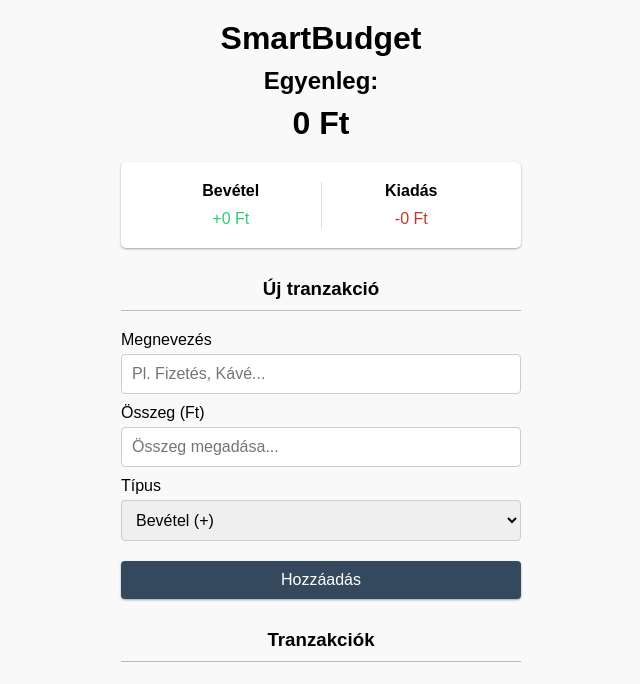
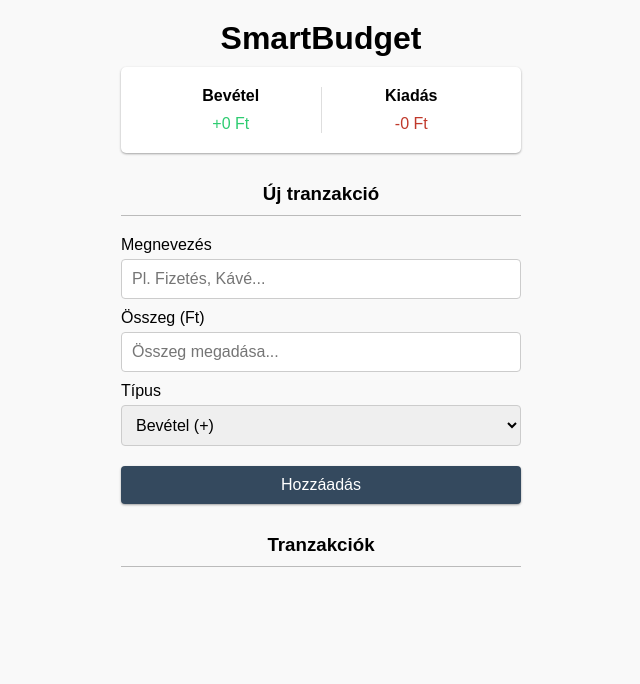
Before and after one commit to Wiwien01/ikt_csapatmunka_260515, a plain HTML site: page index.html in a window 1280 px wide. Shown: the whole page, without its empty margins (319-959 px from the left). Drawn offline with Linux system fonts and the light colour scheme.

```diff
--- a/index.html
+++ b/index.html
@@ -11,11 +11,6 @@
 <header>
 <h1>SmartBudget</h1>
 </header>
-
-<div class="balance-container">
-<h2>Egyenleg:</h2>
-<h1 id="balance">0 Ft</h1>
-</div>
 
 <div class="inc-exp-container">
 <div>
```
